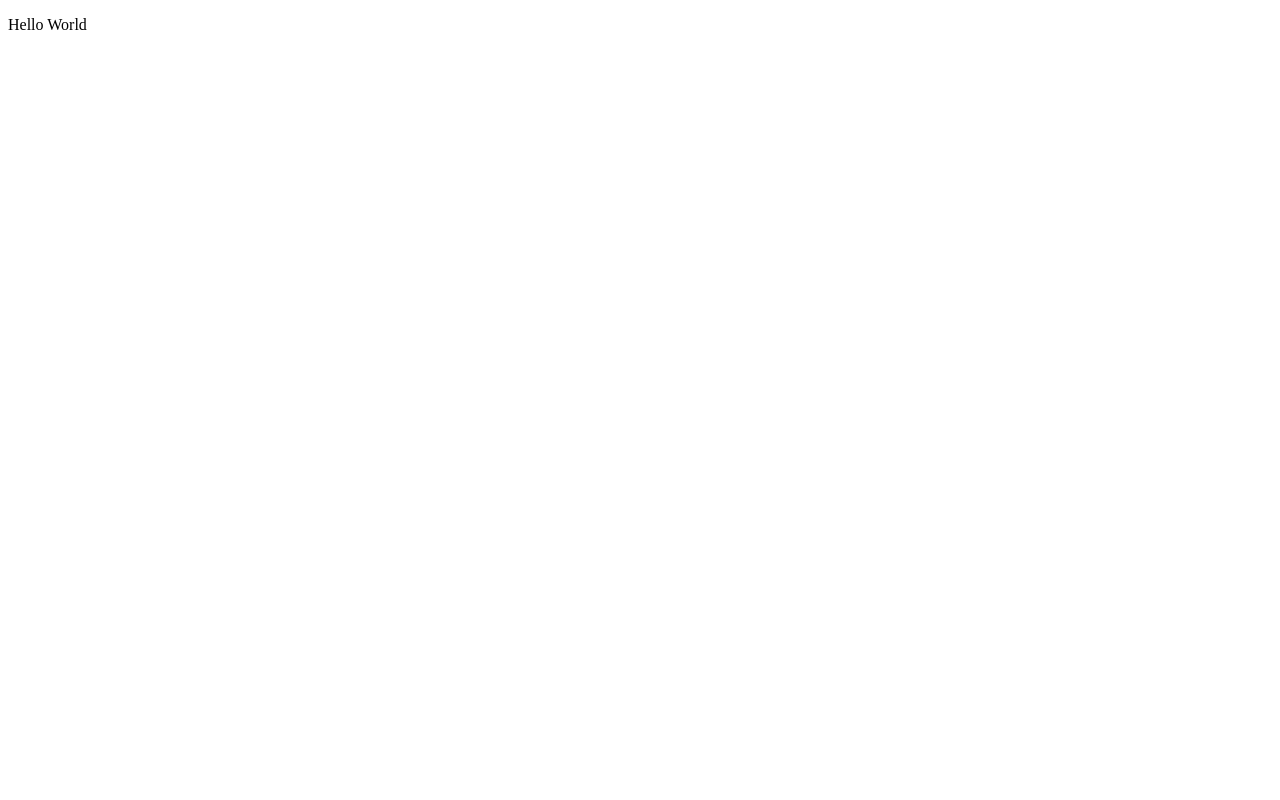
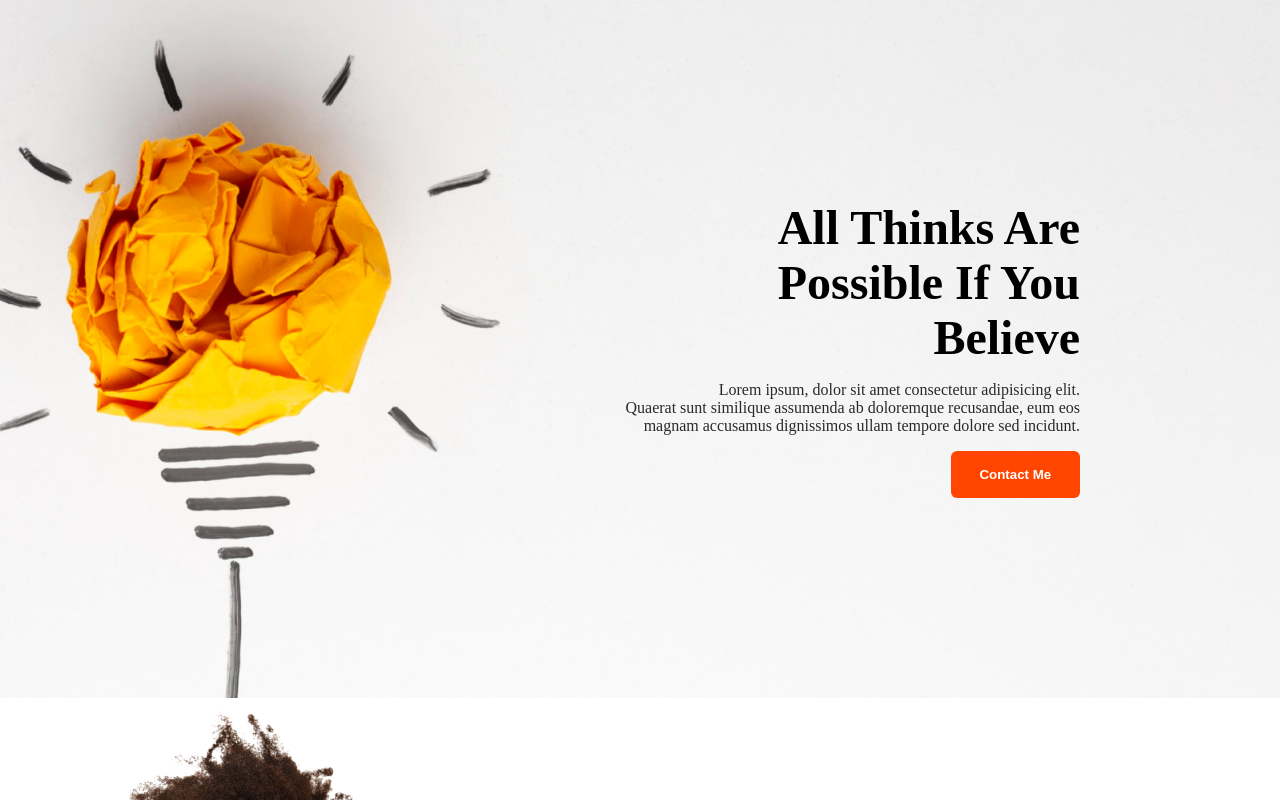
Before and after one commit to tamjid143/new-year-new-me-assignment-1, a plain HTML site: page index.html in a window 1280 px wide. Shown: the top 800 px of the page. Drawn offline with Linux system fonts and the light colour scheme.

Commit message:
banner section done :D

```diff
--- a/index.html
+++ b/index.html
@@ -8,6 +8,51 @@
     <link rel="stylesheet" href="./style.css" />
   </head>
   <body>
-    <p>Hello World</p>
+    <header>
+      <!-- Banner Section -->
+      <section class="banner-section">
+        <div>
+          <h1 class="banner-section-heading">
+            All Thinks Are <br />
+            Possible If You <br />
+            Believe
+          </h1>
+          <p class="banner-section-text">
+            Lorem ipsum, dolor sit amet consectetur adipisicing elit. <br />
+            Quaerat sunt similique assumenda ab doloremque recusandae, eum eos
+            <br />
+            magnam accusamus dignissimos ullam tempore dolore sed incidunt.
+          </p>
+          <button class="contact-me-button">Contact Me</button>
+        </div>
+      </section>
+    </header>
+    <main>
+      <!-- Failure Section -->
+      <section class="failure-section">
+        <div class="failure-section-img">
+          <img src="./images/person.png" alt="" />
+        </div>
+        <div class="failure-section-text">
+          <h2>
+            My Failures Of <br />
+            Previous Year
+          </h2>
+          <p>
+            Contrary to popular belief, Lorem Ipsum is not <br />
+            simply random text. It has roots in a piece of <br />
+            classical Latin literature from 45 BC, making it over <br />
+            2000 years old. Richard McClintock.
+          </p>
+          <ul>
+            <li>Didn't complete web dev course</li>
+            <li>Lots of procrastination</li>
+            <li>skip classes</li>
+            <li>don't learn new thing</li>
+            <li>and so on</li>
+          </ul>
+        </div>
+      </section>
+    </main>
   </body>
 </html>
--- a/style.css
+++ b/style.css
@@ -0,0 +1,33 @@
+body {
+  margin: 0;
+  padding: 0;
+}
+/* Banner Section */
+.banner-section {
+  background-image: url(./images/banner1.png);
+  background-position: bottom;
+  background-repeat: no-repeat;
+  text-align: end;
+  display: flex;
+  justify-content: end;
+  align-items: center;
+  padding: 200px;
+}
+.banner-section-heading {
+  font-size: 3rem;
+  margin: 0px;
+}
+.banner-section-text {
+  font-size: 1rem;
+  color: rgb(44, 40, 40);
+}
+.contact-me-button {
+  background-color: orangered;
+  color: white;
+  font-weight: bold;
+  border: none;
+  border-radius: 6px;
+  padding: 1rem 1.8rem;
+  cursor: pointer;
+}
+/*  */
```
Also changed, not shown: images/person.png (added), images/watch.png (added).
